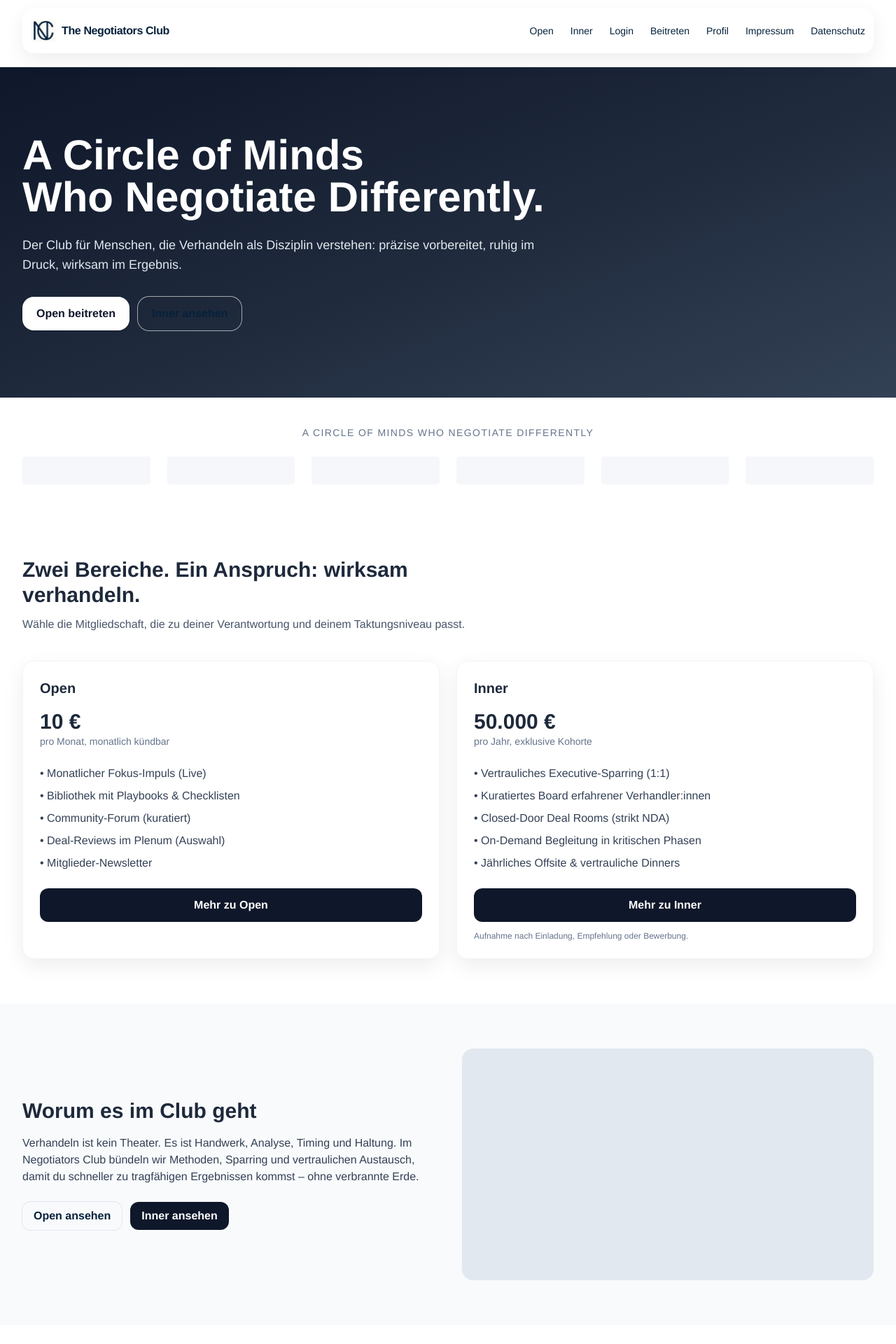
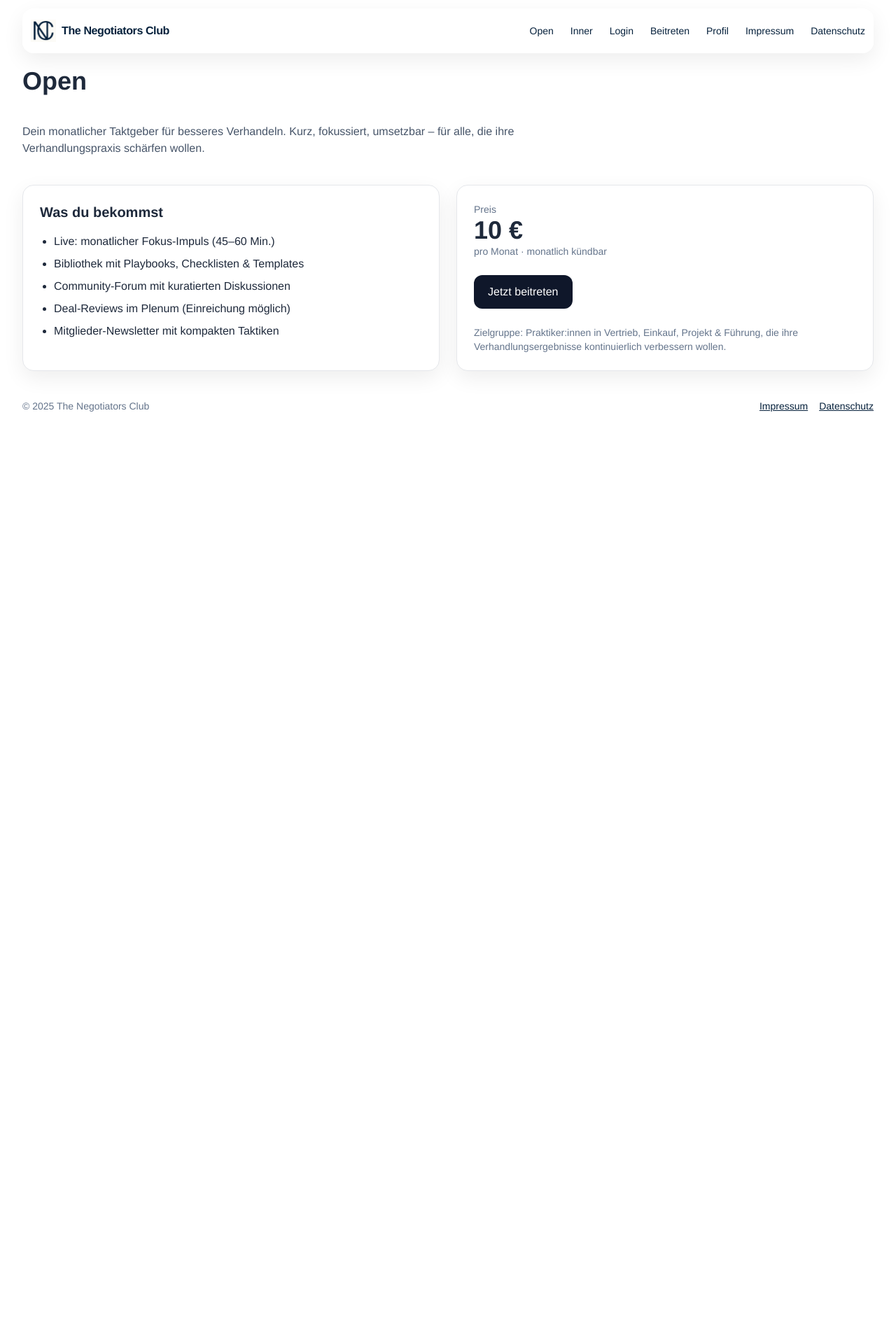
Before and after one commit to CMI83/the-negotiators-club, a Next.js app: page / in a window 1280 px wide. Shown: the top 1920 px of the page at 70% size. After the commit the page ends 800 px from the top, so only its background shows below. Built offline with nearby package versions, Linux system fonts and the light colour scheme.

Commit message:
Update page.tsx

```diff
--- a/app/page.tsx
+++ b/app/page.tsx
@@ -1,39 +1,48 @@
-import Hero from "@/components/Hero";
-import MembershipCards from "@/components/MembershipCards";
-import Link from "next/link";
+export const metadata = {
+  title: "Open – The Negotiators Club",
+  description: "Monatlicher Taktgeber für besseres Verhandeln.",
+};
 
-export default function Home() {
+export default function Page() {
   return (
-    <>
-      <Hero />
-      <section className="container py-10">
-        <p className="text-center text-sm uppercase tracking-widest text-slate-500">A Circle of Minds Who Negotiate Differently</p>
-        <div className="mt-6 grid grid-cols-2 sm:grid-cols-3 lg:grid-cols-6 gap-6 opacity-70">
-          <div className="h-10 bg-slate-100 rounded" />
-          <div className="h-10 bg-slate-100 rounded" />
-          <div className="h-10 bg-slate-100 rounded" />
-          <div className="h-10 bg-slate-100 rounded" />
-          <div className="h-10 bg-slate-100 rounded" />
-          <div className="h-10 bg-slate-100 rounded" />
+    <div className="container space-y-10">
+      <h1 className="text-4xl font-bold">Open</h1>
+      <p className="text-slate-600 max-w-3xl">
+        Dein monatlicher Taktgeber für besseres Verhandeln. Kurz, fokussiert, umsetzbar – für alle, die ihre Verhandlungspraxis schärfen wollen.
+      </p>
+
+      <div className="grid md:grid-cols-2 gap-6">
+        <div className="rounded-2xl border p-6 bg-white shadow-soft">
+          <h2 className="text-xl font-semibold mb-4">Was du bekommst</h2>
+          <ul className="space-y-2 list-disc pl-5">
+            <li>Live: monatlicher Fokus-Impuls (45–60 Min.)</li>
+            <li>Bibliothek mit Playbooks, Checklisten & Templates</li>
+            <li>Community-Forum mit kuratierten Diskussionen</li>
+            <li>Deal-Reviews im Plenum (Einreichung möglich)</li>
+            <li>Mitglieder-Newsletter mit kompakten Taktiken</li>
+          </ul>
         </div>
-      </section>
-      <MembershipCards />
-      <section className="bg-slate-50">
-        <div className="container py-16 grid md:grid-cols-2 gap-10 items-center">
+
+        <div className="rounded-2xl border p-6 bg-white shadow-soft space-y-6">
           <div>
-            <h2 className="text-3xl font-bold">Worum es im Club geht</h2>
-            <p className="mt-4 text-slate-700">
-              Verhandeln ist kein Theater. Es ist Handwerk, Analyse, Timing und Haltung. Im Negotiators Club bündeln wir Methoden,
-              Sparring und vertraulichen Austausch, damit du schneller zu tragfähigen Ergebnissen kommst – ohne verbrannte Erde.
-            </p>
-            <div className="mt-6 flex gap-3">
-              <Link href="/open" className="rounded-xl ring-1 ring-slate-200 px-4 py-2 font-semibold">Open ansehen</Link>
-              <Link href="/inner" className="rounded-xl bg-slate-900 text-white px-4 py-2 font-semibold">Inner ansehen</Link>
-            </div>
+            <div className="text-sm text-slate-500">Preis</div>
+            <div className="text-4xl font-bold">10 €</div>
+            <div className="text-sm text-slate-500">pro Monat · monatlich kündbar</div>
           </div>
-          <div className="rounded-2xl bg-slate-200 aspect-video" />
+
+          <button
+            type="button"
+            data-ms-checkout="pln_open-circle-fee-ec8b0no6"
+            className="inline-flex items-center justify-center rounded-xl px-5 py-3 font-medium bg-slate-900 text-white hover:bg-slate-800 active:scale-[.99]"
+          >
+            Jetzt beitreten
+          </button>
+
+          <div className="text-sm text-slate-500">
+            Zielgruppe: Praktiker:innen in Vertrieb, Einkauf, Projekt & Führung, die ihre Verhandlungsergebnisse kontinuierlich verbessern wollen.
+          </div>
         </div>
-      </section>
-    </>
+      </div>
+    </div>
   );
 }
```
